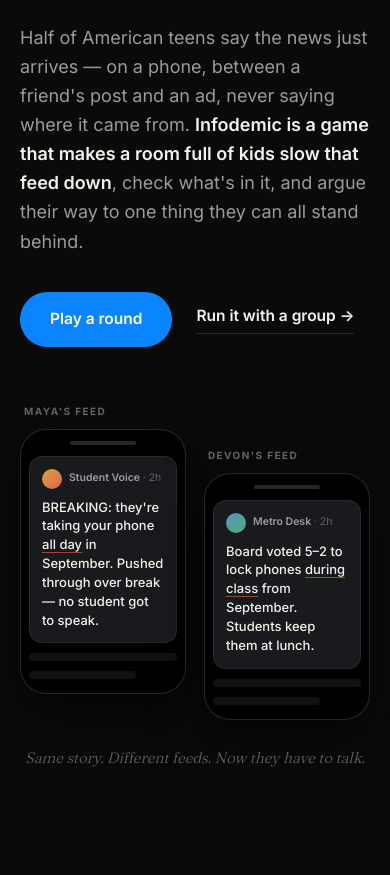
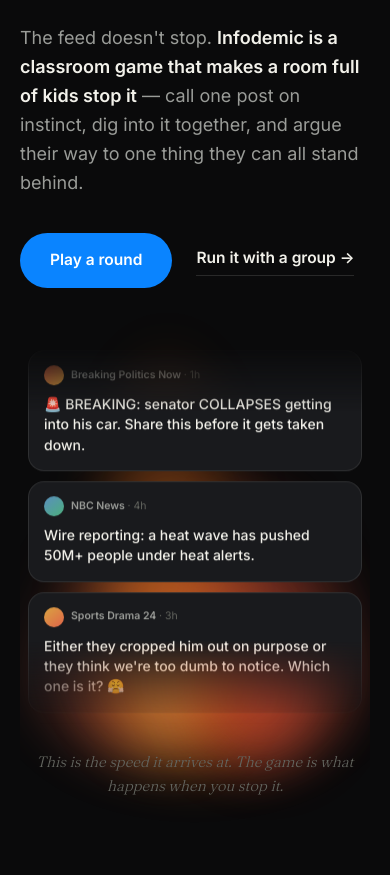
Before and after one commit to taralif/infodemic, a plain HTML site: page index.html in a window 390 px wide. Shown: the part 205-1080 px from the top of the page. Drawn offline with Linux system fonts and the light colour scheme.

Commit message:
Landing page: the raging feed hero
Replaces the two-phone "Maya's feed / Devon's feed" hero (which still said per-player versions) with the demo's real feed streaming past on a loop, a soft flame halo behind it, and a lede that matches: the feed doesn't stop; the game is what happens when you stop it. Respects prefers-reduced-motion.

Co-Authored-By: Claude Fable 5.1 <noreply@anthropic.com>
Claude-Session: https://claude.ai/code/session_018EirkxYwhmMDhWAq8EtEun

```diff
--- a/index.html
+++ b/index.html
@@ -66,32 +66,38 @@
   }
   .btn-text:hover{ border-color:var(--ink); }
 
-  /* ---------- hero visual: two phones, same story ---------- */
-  .stage{ display:flex; gap:18px; justify-content:center; align-items:flex-start; }
-  .col{ flex:1; max-width:238px; }
-  .col.offset{ margin-top:44px; }
-  .seat{
-    font-size:10px; font-weight:700; letter-spacing:1.4px; text-transform:uppercase;
-    color:var(--faint); margin:0 0 10px 4px;
+  /* ---------- hero visual: the raging feed (9/8) ---------- */
+  .rage{ position:relative; }
+  @media (max-width:900px){ .hero{ overflow:hidden; } }
+  .rage-win{
+    position:relative; height:470px; overflow:hidden;
+    -webkit-mask-image:linear-gradient(to bottom, transparent 0%, #000 18%, #000 78%, transparent 100%);
+            mask-image:linear-gradient(to bottom, transparent 0%, #000 18%, #000 78%, transparent 100%);
   }
-  .phone{
-    border:1.5px solid rgba(242,241,234,.16); border-radius:26px; background:#000;
-    padding:9px 8px 14px; box-shadow:0 20px 50px rgba(0,0,0,.6);
-  }
-  .notch{ width:44%; height:4px; border-radius:99px; background:rgba(242,241,234,.16); margin:2px auto 11px; }
+  .rage-track{ display:flex; flex-direction:column; gap:10px; padding:0 28px; will-change:transform; animation:rage 4.2s linear infinite; }
+  @keyframes rage{ from{ transform:translateY(0); } to{ transform:translateY(-50%); } }
+  .rage .post{ border-radius:16px; padding:14px 15px 15px; border-color:rgba(242,241,234,.1); }
+  .rage .post-text{ font-size:14px; }
+  .fire{ position:absolute; border-radius:50%; filter:blur(26px); opacity:.5; pointer-events:none; }
+  .f1{ left:-6%; right:-6%; bottom:30px; height:300px; background:radial-gradient(ellipse at 50% 100%, #ff7a1a 0%, #e0654a 35%, rgba(224,101,74,0) 72%); animation:lick 1.6s ease-in-out infinite; }
+  .f2{ left:14%; right:30%; bottom:60px; height:360px; background:radial-gradient(ellipse at 50% 100%, #ffd166 0%, #ff7a1a 30%, rgba(255,122,26,0) 70%); animation:lick 1.1s ease-in-out infinite reverse; }
+  .f3{ left:38%; right:0; bottom:40px; height:260px; background:radial-gradient(ellipse at 50% 100%, #ff4d2e 0%, rgba(255,77,46,0) 70%); animation:lick 1.35s ease-in-out .3s infinite; }
+  @keyframes lick{ 0%{ transform:translateY(0) scale(1); opacity:.42; } 50%{ transform:translateY(-18px) scale(1.04,1.14); opacity:.55; } 100%{ transform:translateY(0) scale(1); opacity:.42; } }
+  @media (prefers-reduced-motion: reduce){ .rage-track{ animation-duration:40s; } .fire{ animation:none; } }
+  @media (max-width:900px){ .rage-win{ height:380px; } .rage-track{ padding:0 8px; } }
+  .avatar{ width:20px; height:20px; border-radius:50%; flex:none; }
+  .a1{ background:linear-gradient(140deg,#4caf7d,#5b8fbf); }
+  .a2{ background:linear-gradient(140deg,#e0654a,#d9a441); }
+  .a3{ background:linear-gradient(140deg,#5b8fbf,#4caf7d); }
+  .a4{ background:linear-gradient(140deg,#d9a441,#e0654a); }
+  .a5{ background:linear-gradient(140deg,#c583ff,#5ac8fa); }
   .post{ background:var(--panel-2); border:1px solid var(--line-soft); border-radius:13px; padding:12px 12px 13px; }
   .post-top{ display:flex; align-items:center; gap:7px; margin-bottom:9px; }
-  .avatar{ width:20px; height:20px; border-radius:50%; flex:none; }
-  .a1{ background:linear-gradient(140deg,#d9a441,#e0654a); }
-  .a2{ background:linear-gradient(140deg,#5b8fbf,#4caf7d); }
   .handle{ font-size:10.5px; font-weight:600; color:var(--dim); }
   .handle span{ font-weight:400; color:var(--faint); }
   .post-text{ font-size:13px; line-height:1.45; font-weight:500; color:var(--ink); }
-  .post-text em{ font-style:normal; border-bottom:1.5px solid rgba(224,101,74,.65); }
-  .skeleton{ height:8px; border-radius:99px; background:rgba(242,241,234,.07); margin-top:10px; }
-  .skeleton.s2{ width:72%; }
   .stage-note{
-    text-align:center; font-family:var(--serif); font-style:italic; font-weight:300;
+    position:relative; text-align:center; font-family:var(--serif); font-style:italic; font-weight:300;
     font-size:15px; color:var(--faint); margin:26px 0 0;
   }
 
@@ -358,9 +364,9 @@
     <div>
       <h1>No one ever taught us to read a feed.</h1>
       <p class="lede">
-        Half of American teens say the news just arrives — on a phone, between a friend's post and an ad,
-        never saying where it came from. <b>Infodemic is a game that makes a room full of kids slow that
-        feed down</b>, check what's in it, and argue their way to one thing they can all stand behind.
+        The feed doesn't stop. <b>Infodemic is a classroom game that makes a room full of kids stop it</b>
+        &mdash; call one post on instinct, dig into it together, and argue their way to one thing they can all
+        stand behind.
       </p>
       <div class="cta-row">
         <a class="btn" href="#demo">Play a round</a>
@@ -368,35 +374,27 @@
       </div>
     </div>
 
-    <div>
-      <div class="stage">
-        <div class="col">
-          <p class="seat">Maya's feed</p>
-          <div class="phone">
-            <div class="notch"></div>
-            <div class="post">
-              <div class="post-top"><div class="avatar a1"></div><div class="handle">Student Voice <span>· 2h</span></div></div>
-              <div class="post-text">BREAKING: they're taking your phone <em>all day</em> in September. Pushed through over break — no student got to speak.</div>
-            </div>
-            <div class="skeleton"></div>
-            <div class="skeleton s2"></div>
-          </div>
-        </div>
-        <div class="col offset">
-          <p class="seat">Devon's feed</p>
-          <div class="phone">
-            <div class="notch"></div>
-            <div class="post">
-              <div class="post-top"><div class="avatar a2"></div><div class="handle">Metro Desk <span>· 2h</span></div></div>
-              <div class="post-text">Board voted 5&ndash;2 to lock phones <em>during class</em> from September. Students keep them at lunch.</div>
-            </div>
-            <div class="skeleton"></div>
-            <div class="skeleton s2"></div>
-          </div>
+    <div class="rage" aria-hidden="true">
+      <div class="fire f1"></div><div class="fire f2"></div><div class="fire f3"></div>
+      <div class="rage-win">
+        <div class="rage-track">
+          <div class="post"><div class="post-top"><div class="avatar a1"></div><div class="handle">Eco Facts Daily <span>· 2h</span></div></div><div class="post-text">Everyone's finally waking up to this: every single ChatGPT question quietly drains a full bottle of water. Unpacking the shocking truth ⬇️</div></div>
+          <div class="post"><div class="post-top"><div class="avatar a2"></div><div class="handle">Breaking Politics Now <span>· 1h</span></div></div><div class="post-text">🚨 BREAKING: senator COLLAPSES getting into his car. Share this before it gets taken down.</div></div>
+          <div class="post"><div class="post-top"><div class="avatar a3"></div><div class="handle">NBC News <span>· 4h</span></div></div><div class="post-text">Wire reporting: a heat wave has pushed 50M+ people under heat alerts.</div></div>
+          <div class="post"><div class="post-top"><div class="avatar a4"></div><div class="handle">Sports Drama 24 <span>· 3h</span></div></div><div class="post-text">Either they cropped him out on purpose or they think we're too dumb to notice. Which one is it? 😤</div></div>
+          <div class="post"><div class="post-top"><div class="avatar a5"></div><div class="handle">Daily Haul Finds <span>· 5h</span></div></div><div class="post-text">A lawsuit says a popular skincare brand tested positive for a cancer-linked chemical.</div></div>
+          <div class="post"><div class="post-top"><div class="avatar a5"></div><div class="handle">Fact Check Daily <span>· ✓ · 3h</span></div></div><div class="post-text">We put the viral &ldquo;cooling&rdquo; chart next to the full 40-year dataset. Here's the part that was cut off.</div></div>
+          <div class="post"><div class="post-top"><div class="avatar a1"></div><div class="handle">Eco Facts Daily <span>· 2h</span></div></div><div class="post-text">Everyone's finally waking up to this: every single ChatGPT question quietly drains a full bottle of water. Unpacking the shocking truth ⬇️</div></div>
+          <div class="post"><div class="post-top"><div class="avatar a2"></div><div class="handle">Breaking Politics Now <span>· 1h</span></div></div><div class="post-text">🚨 BREAKING: senator COLLAPSES getting into his car. Share this before it gets taken down.</div></div>
+          <div class="post"><div class="post-top"><div class="avatar a3"></div><div class="handle">NBC News <span>· 4h</span></div></div><div class="post-text">Wire reporting: a heat wave has pushed 50M+ people under heat alerts.</div></div>
+          <div class="post"><div class="post-top"><div class="avatar a4"></div><div class="handle">Sports Drama 24 <span>· 3h</span></div></div><div class="post-text">Either they cropped him out on purpose or they think we're too dumb to notice. Which one is it? 😤</div></div>
+          <div class="post"><div class="post-top"><div class="avatar a5"></div><div class="handle">Daily Haul Finds <span>· 5h</span></div></div><div class="post-text">A lawsuit says a popular skincare brand tested positive for a cancer-linked chemical.</div></div>
+          <div class="post"><div class="post-top"><div class="avatar a5"></div><div class="handle">Fact Check Daily <span>· ✓ · 3h</span></div></div><div class="post-text">We put the viral &ldquo;cooling&rdquo; chart next to the full 40-year dataset. Here's the part that was cut off.</div></div>
         </div>
       </div>
-      <p class="stage-note">Same story. Different feeds. Now they have to talk.</p>
+      <p class="stage-note">This is the speed it arrives at. The game is what happens when you stop it.</p>
     </div>
+  </div>
   </div>
 
   <!-- ================= PROBLEM ================= -->
```
